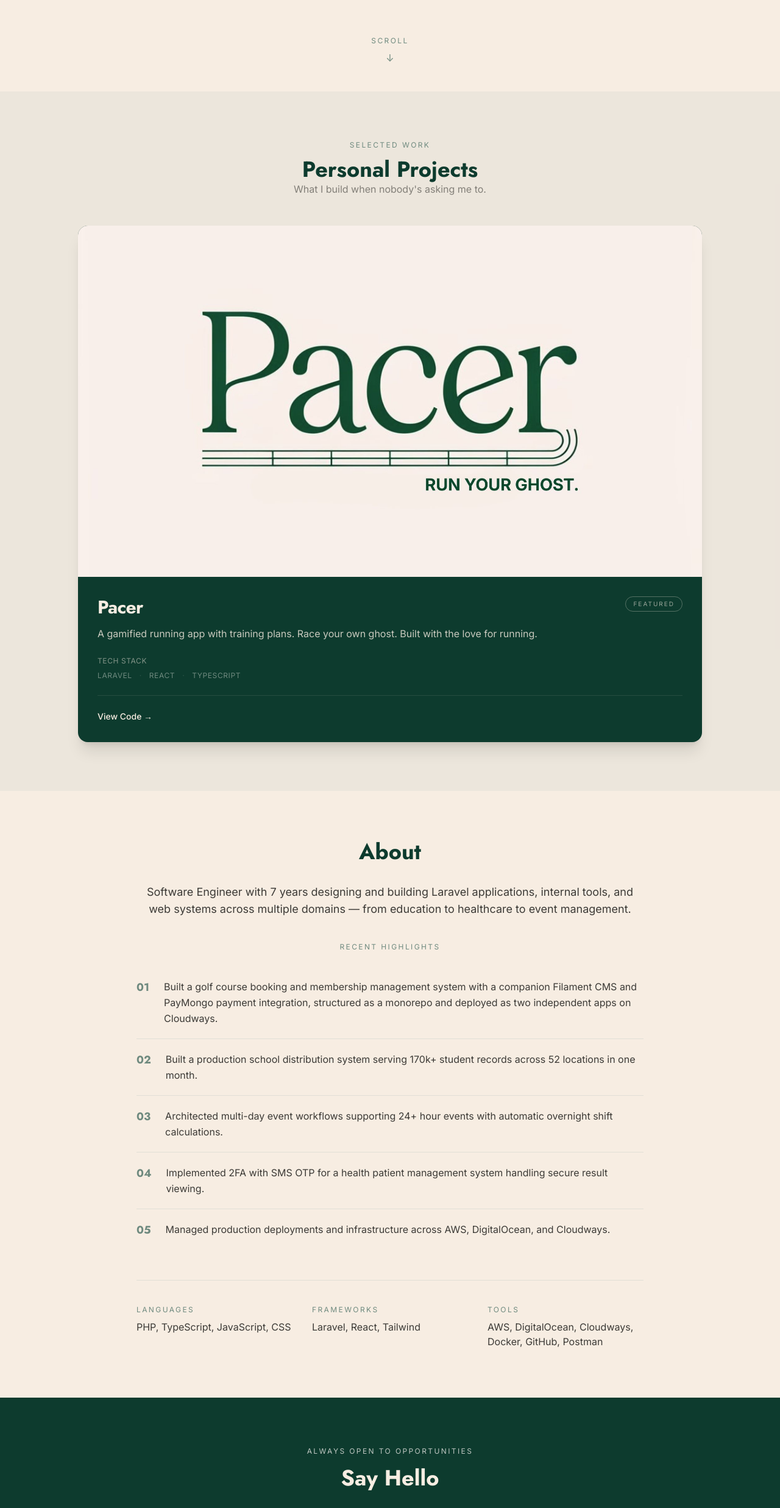
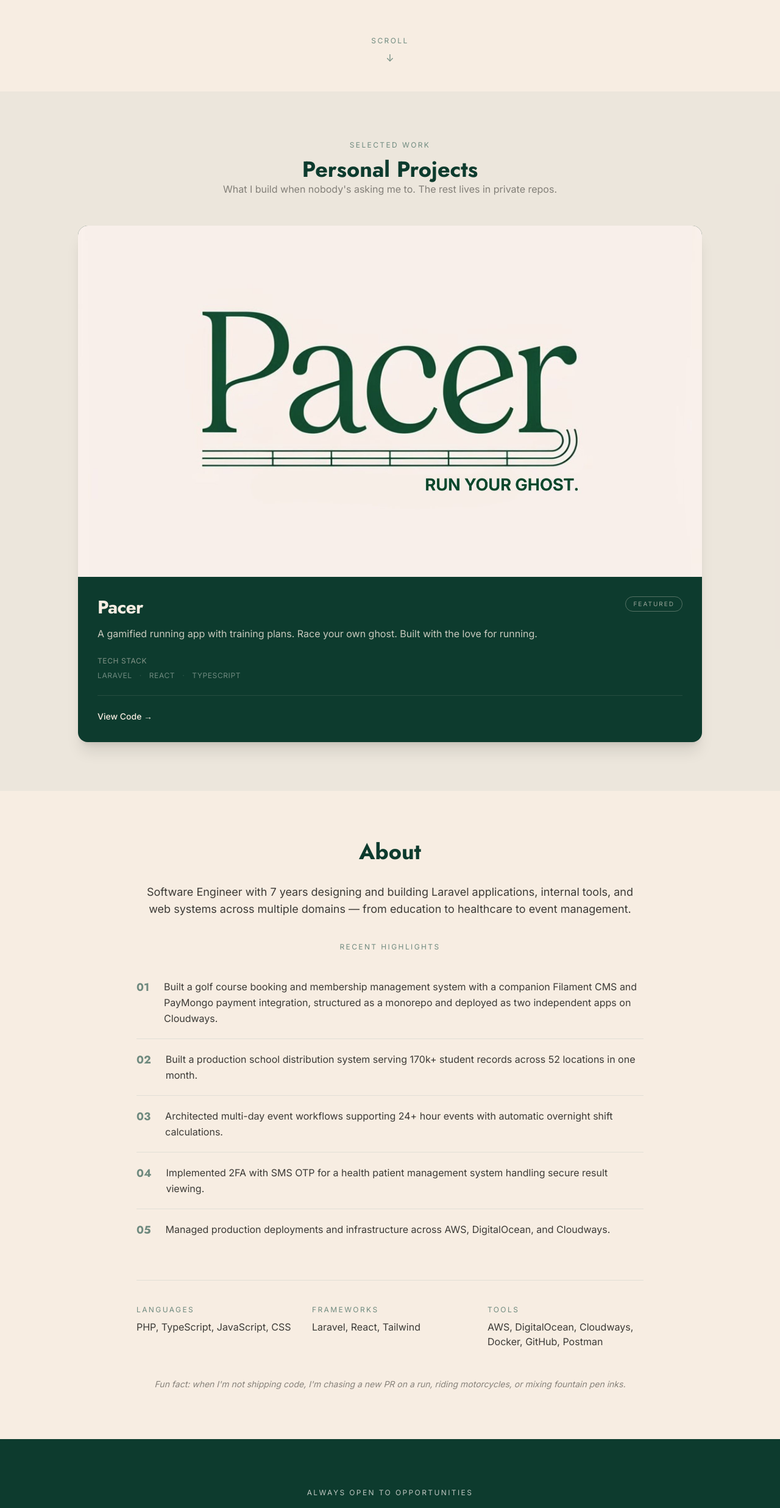
Before and after one commit to shuajo-dev/portfolio, a React (Vite) app: page / in a window 1280 px wide. Shown: the part 715-3188 px from the top of the page at 61% size. Built offline with nearby package versions, Linux system fonts and the light colour scheme.

Commit message:
feat: add fun facts

```diff
--- a/src/components/About.tsx
+++ b/src/components/About.tsx
@@ -53,6 +53,10 @@ function About() {
           </div>
         ))}
       </div>
+
+      <p className="font-body text-sm text-charcoal/60 text-center mt-12 italic">
+       Fun fact: when I'm not shipping code, I'm chasing a new PR on a run, riding motorcycles, or mixing fountain pen inks.
+      </p>
     </section>
   )
 }
--- a/src/components/Projects.tsx
+++ b/src/components/Projects.tsx
@@ -11,7 +11,7 @@ function Projects(){
             Personal Projects
             </h2>
             <p className="font-body text-charcoal/60 text-center mb-12">
-            What I build when nobody's asking me to.
+            What I build when nobody's asking me to. The rest lives in private repos.
             </p>
             <div className="grid md:grid-cols-2 gap-6 max-w-5xl mx-auto">
                 <ProjectCard
```
